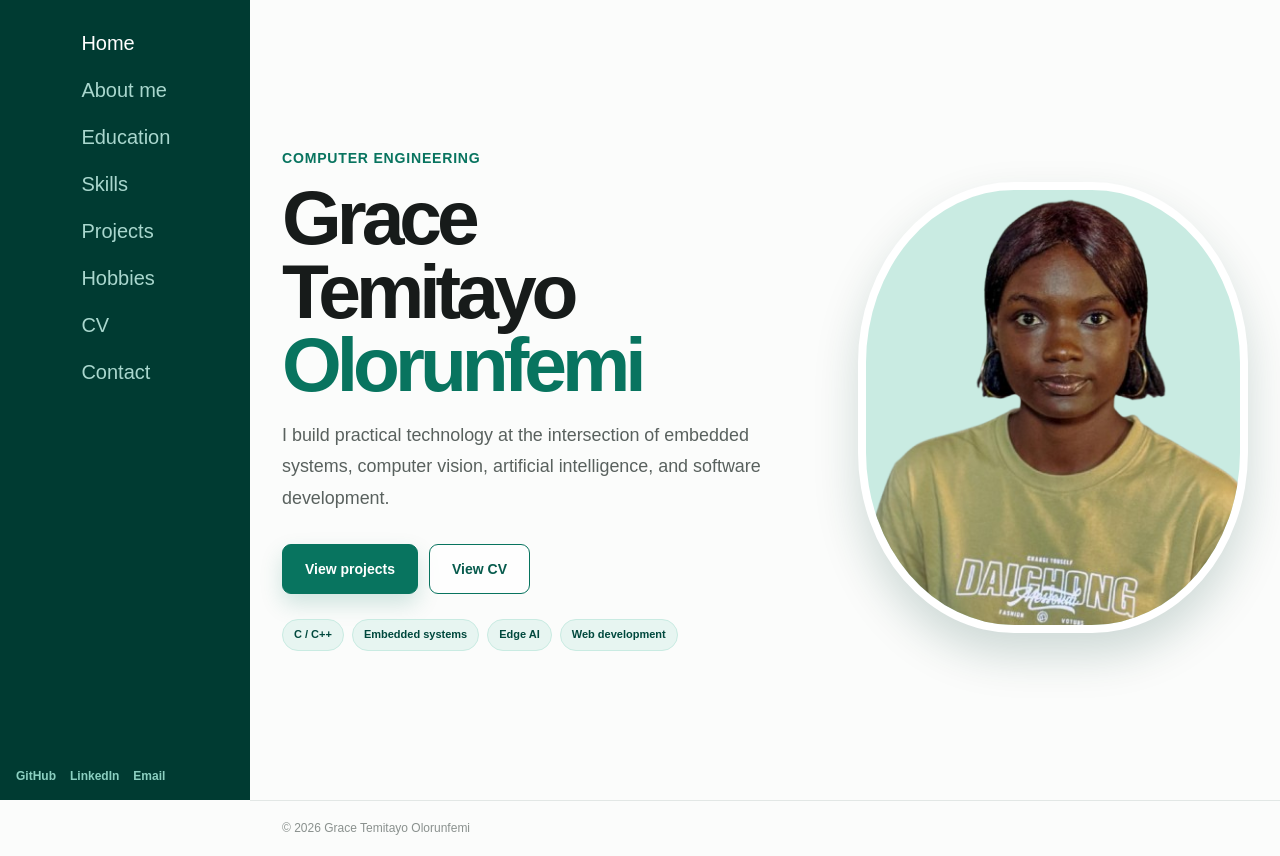
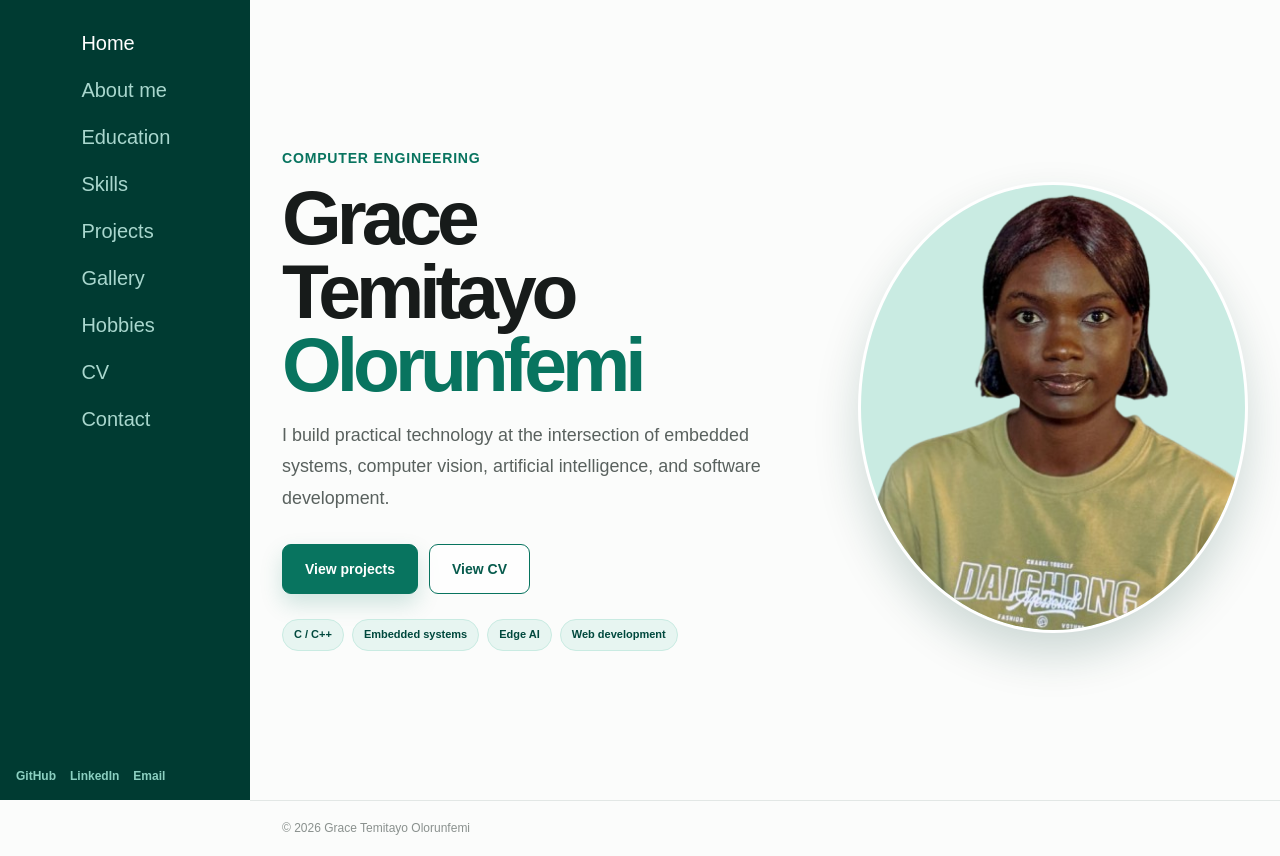
Before and after one commit to TemiGraceO/grace_portfolio, a plain HTML site: page index.html in a window 1280 px wide. Drawn offline with Linux system fonts and the light colour scheme; a script that the page names is missing.

Commit message:
Image border

```diff
--- a/assets/style.css
+++ b/assets/style.css
@@ -118,7 +118,7 @@ textarea {
 }
 
 .hero-image {
-  border: 2px solid #003b32;
+  border: 1px solid #003b32;
   border-radius: 50%;
   box-shadow: inset 0 0 10px rgba(0, 59, 50, 0.2);
   width: 100%;
@@ -899,8 +899,8 @@ textarea {
   height: 88%;
   margin: 4% auto 0;
   overflow: hidden;
-  border: 8px solid var(--white);
-  border-radius: 40%;
+  border: 3px solid var(--white);
+  border-radius: 50%;
   background: var(--mint-strong);
   box-shadow: 0 22px 45px rgba(0, 59, 50, 0.18);
 }
--- a/index.html
+++ b/index.html
@@ -27,6 +27,7 @@
         <a href="education.html" class="nav-link">Education</a>
         <a href="skills.html" class="nav-link">Skills</a>
         <a href="projects.html" class="nav-link">Projects</a>
+        <a href="gallery.html" class="nav-link">Gallery</a>
         <a href="hobbies.html" class="nav-link">Hobbies</a>
         <a href="cv.html" class="nav-link">CV</a>
         <a href="contact.html" class="nav-link">Contact</a>
```
Also changed, not shown: about.html (+1 -0 lines), contact.html (+1 -0 lines), cv.html (+1 -0 lines), education.html (+1 -0 lines), hobbies.html (+1 -0 lines), projects.html (+1 -0 lines), skills.html (+1 -0 lines).
